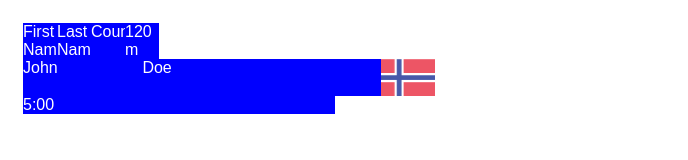
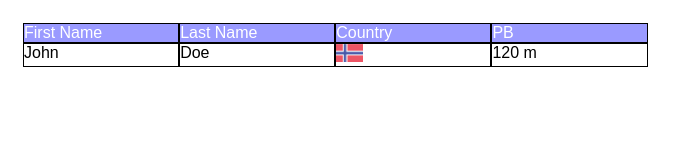
Before and after one commit to kjartan/apnea, a plain HTML site: page index.html in a window 1280 px wide. Shown: the whole page, without its empty margins (0-688 px from the left). Drawn offline with Linux system fonts and the light colour scheme; a web font is replaced by a local one.

Commit message:
chore: Update contestant container column styles

```diff
--- a/css/style.css
+++ b/css/style.css
@@ -3,18 +3,25 @@ body {
   background-color: rgba(0, 0, 0, 0);
   padding-left: 15px;
   padding-top: 15px;
+
 }
 
-header,
 .contestant-container-row {
   display: flex; /* aligns all child elements (flex items) in a row */
-  width: 33%;
+  width: 50%;
+}
+
+.contestant-container-col-header {
+  flex: 1; /* distributes space on the line equally among items */
+  color: rgb(255, 255, 255);
+  background-color: rgba(0, 0, 255, 0.395);
+  border: 1px solid rgb(0, 0, 0);
+  font-family: "Recursive", sans-serif;
 }
 
 .contestant-container-col {
   flex: 1; /* distributes space on the line equally among items */
-  width: 25%;
-  color: rgb(255, 255, 255);
-  background-color: rgb(0, 0, 255);
+  color: rgb(0, 0, 0);
+  border: 1px solid rgb(0, 0, 0);
   font-family: "Recursive", sans-serif;
 }
--- a/index.html
+++ b/index.html
@@ -9,20 +9,17 @@
 
 <body>
   <section>
-    <header>
       <div class="contestant-container-row">
-        <div class="contestant-container-col">First Name</div>
-        <div class="contestant-container-col">Last Name</div>
-        <div class="contestant-container-col">Country</div>
-        <div class="contestant-container-col">120 m</div>
+        <div class="contestant-container-col-header">First Name</div>
+        <div class="contestant-container-col-header">Last Name</div>
+        <div class="contestant-container-col-header">Country</div>
+        <div class="contestant-container-col-header">PB</div>
       </div>
-    </header>
     <div class="contestant-container-row">
       <div class="contestant-container-col">John</div>
       <div class="contestant-container-col">Doe</div>
-      <div class="contestant-container-col"></div><img src="img/flags/no.png" width="54px" height="37px" alt="Norway">
-    </div>
-    <div class="contestant-container-col">5:00</div>
+      <div class="contestant-container-col"><img src="img/flags/no.png" width="27px" height="18px" alt="Norway"></div>
+      <div class="contestant-container-col">120 m</div>
     </div>
   </section>
 </body>
```
